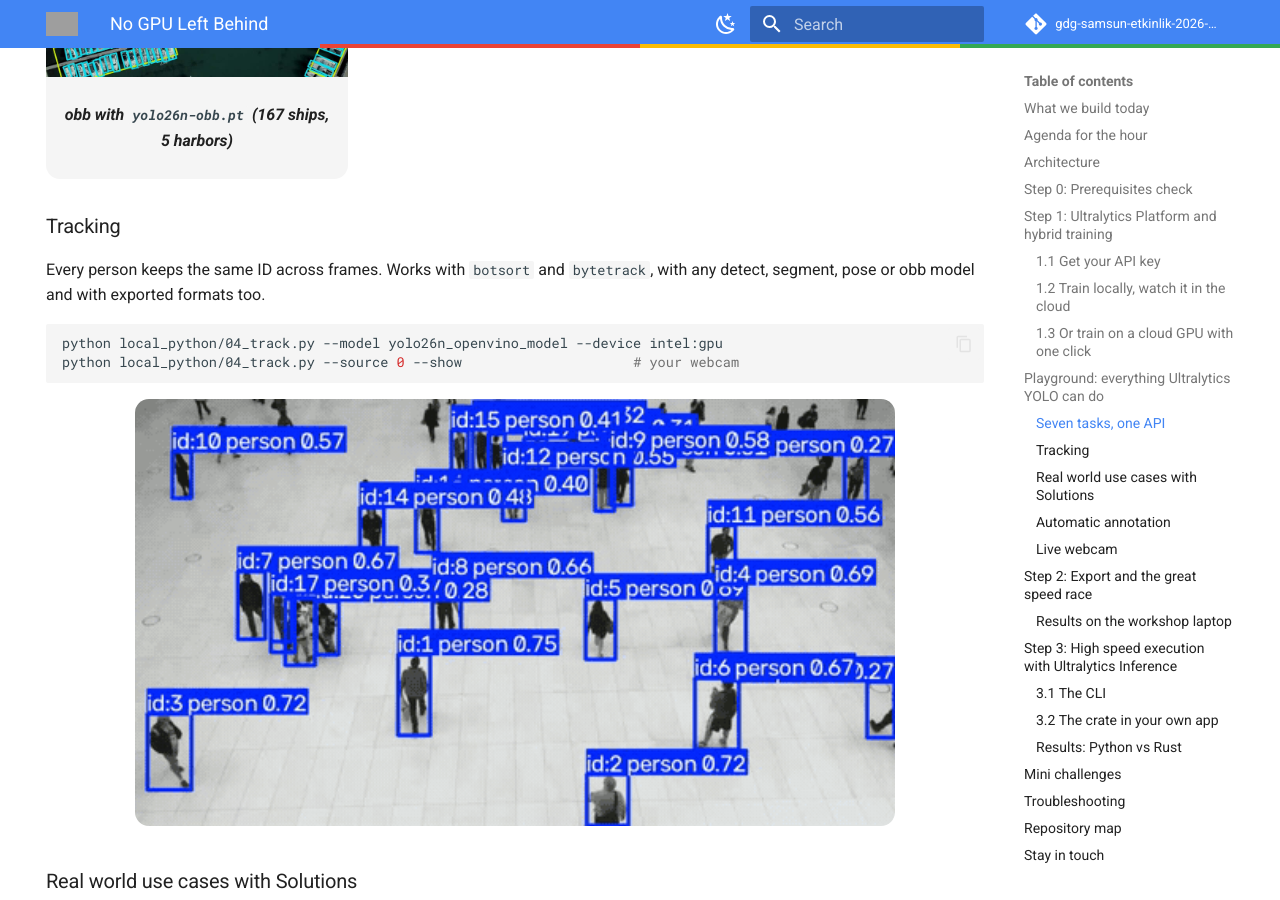
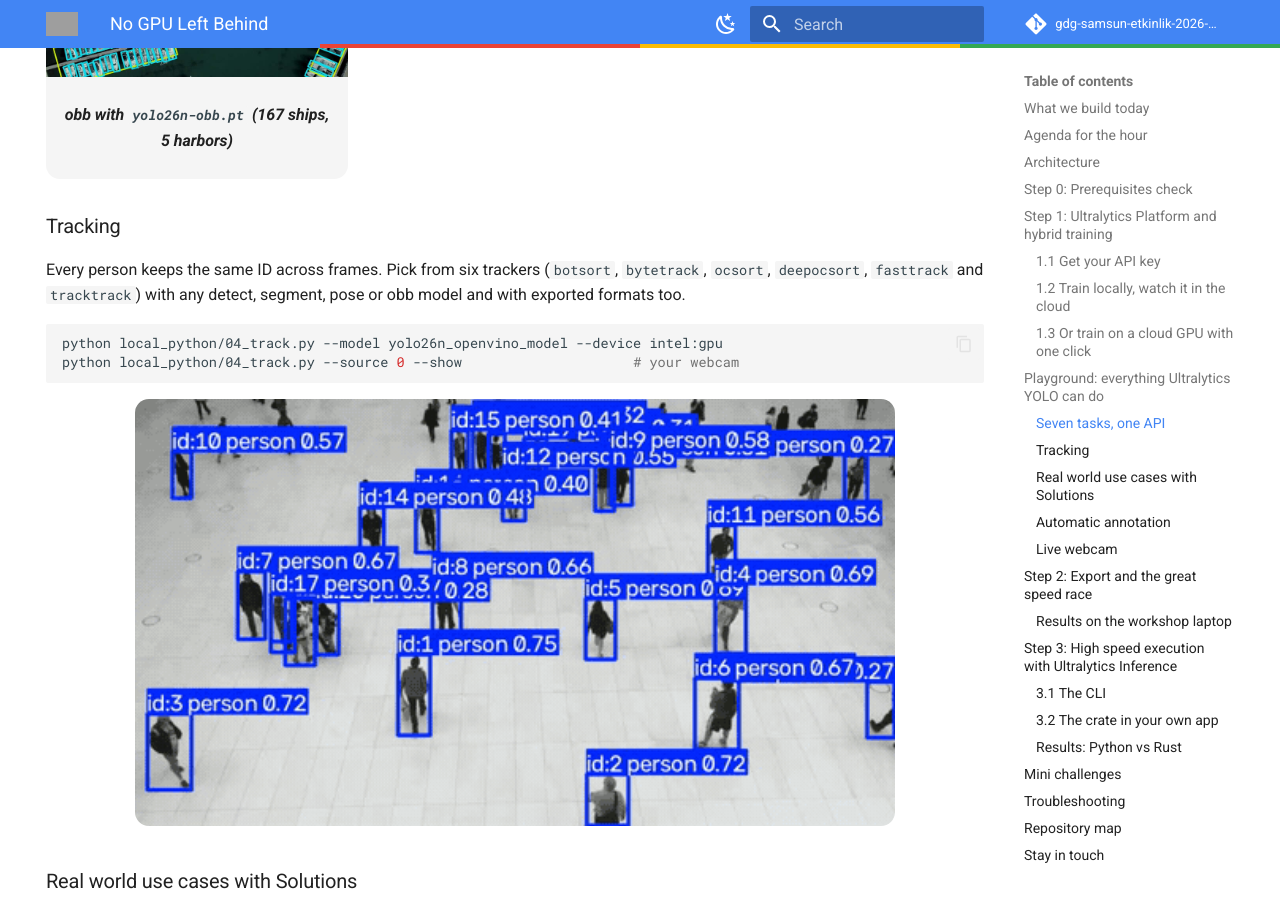
Before and after one commit to onuralpszr/gdg-samsun-etkinlik-2026-workshop, an MkDocs documentation site: the page built from docs/index.md, in a window 1280 px wide and 900 px high, scrolled down 6078 px. Built offline with MkDocs 1.6.1 and Material for MkDocs 9.7.7, drawn with Linux system fonts in a browser that asks for light colours; emoji names are drawn with the system emoji font; comment, search, counter and statistics services are not loaded; grey boxes are pictures that could not be loaded.

Commit message:
Support all six trackers and pin botsort in the notebook
Signed-off-by: Onuralp SEZER <thunderbirdtr@gmail.com>

````diff
--- a/docs/index.md
+++ b/docs/index.md
@@ -281,7 +281,7 @@ YOLO("yolo26n-pose.pt").predict("https://ultralytics.com/images/zidane.jpg", sav
 
 ### Tracking
 
-Every person keeps the same ID across frames. Works with `botsort` and `bytetrack`, with any detect, segment, pose or obb model and with exported formats too.
+Every person keeps the same ID across frames. Pick from six trackers (`botsort`, `bytetrack`, `ocsort`, `deepocsort`, `fasttrack` and `tracktrack`) with any detect, segment, pose or obb model and with exported formats too.
 
 ```bash
 python local_python/04_track.py --model yolo26n_openvino_model --device intel:gpu
````
Also changed, not shown: README.md (+1 -1 lines), 2 other files.
